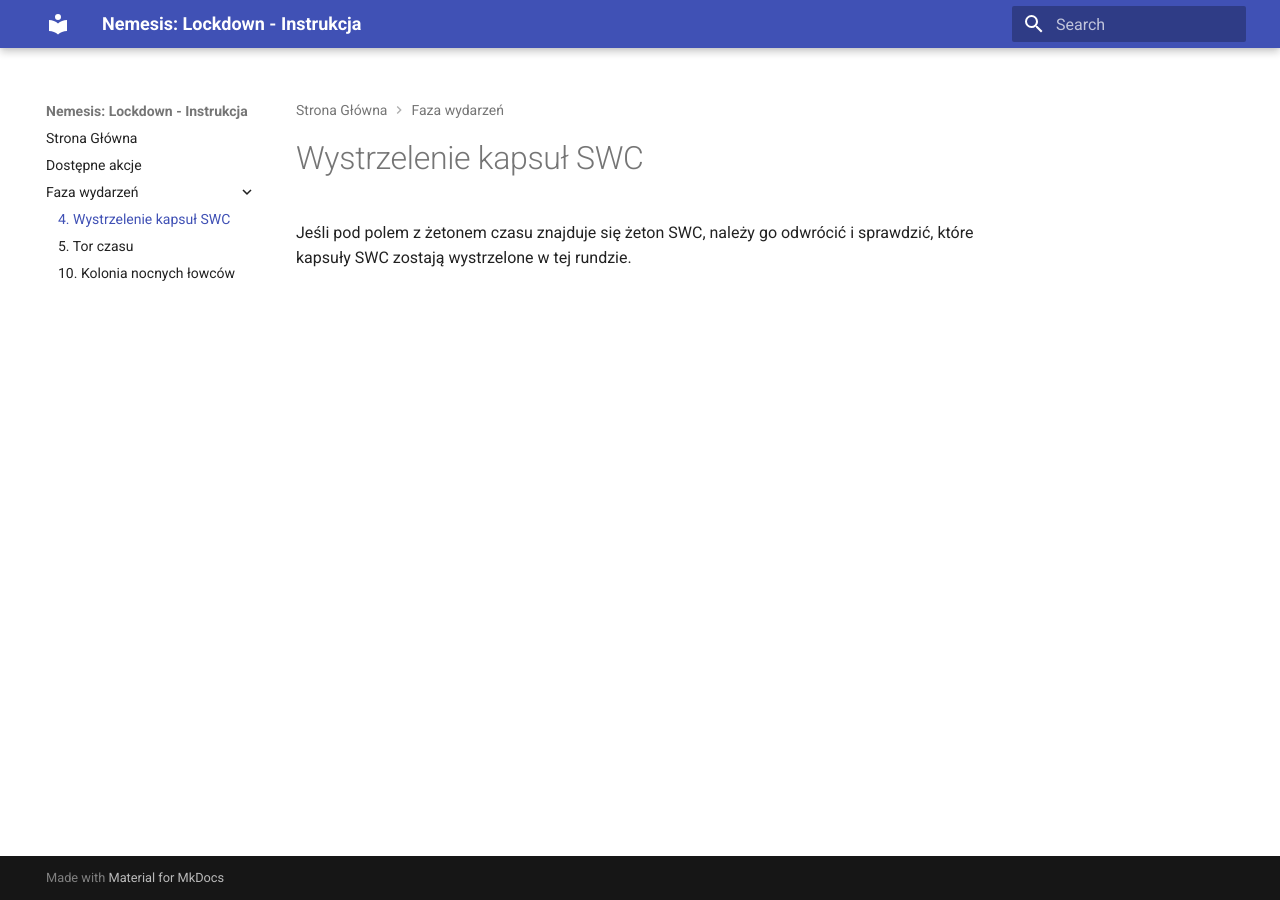
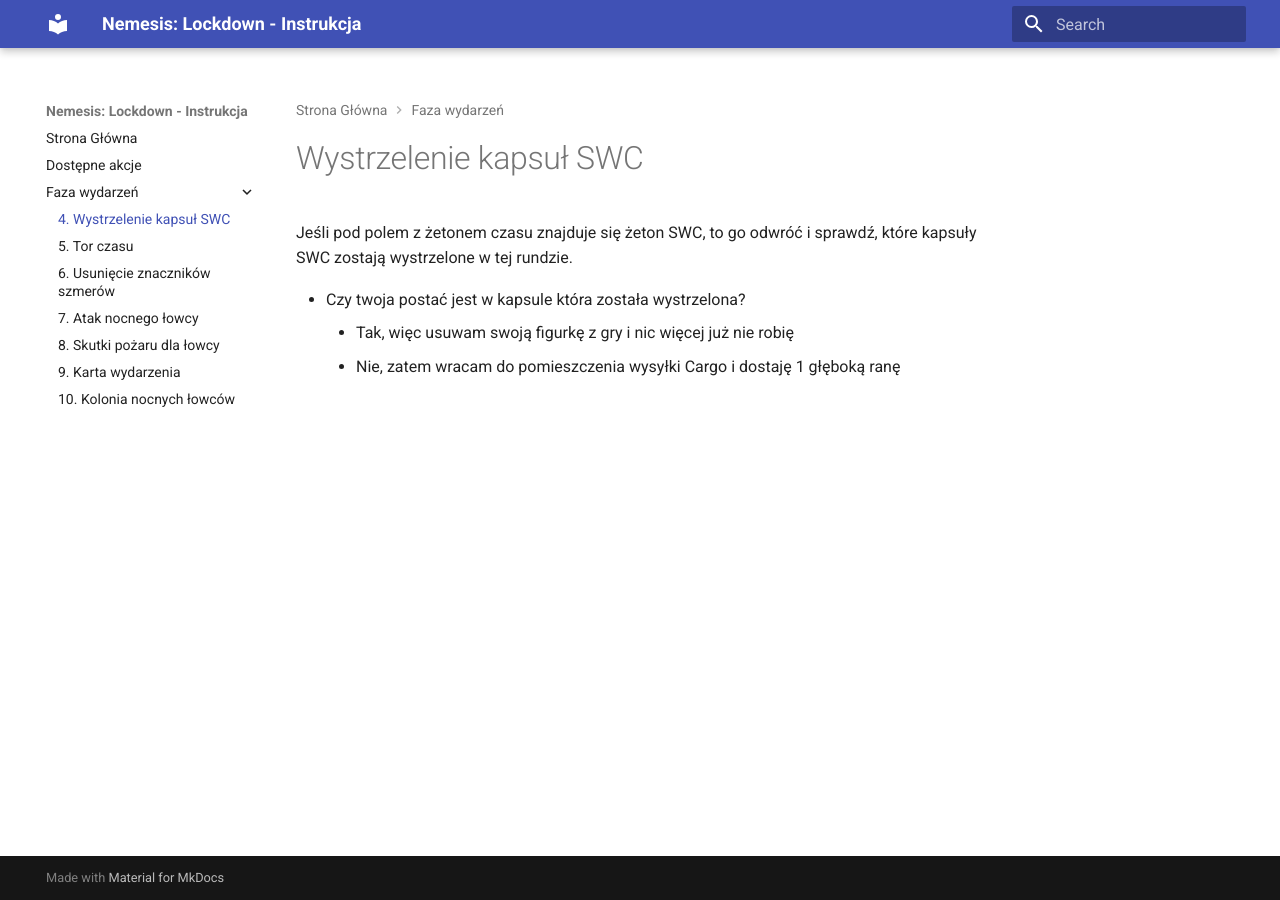
Before and after one commit to mateusz-nalepa/nemesis-lockdown-instruction, an MkDocs documentation site: the page built from docs/podstawowa-wersja/faza-wydarzen/wystrzelenie-kapsul-swc/wystrzelenie-kapsul-swc.md, in a window 1280 px wide. Built offline with MkDocs 1.6.1 and Material for MkDocs 9.7.7, drawn with Linux system fonts in a browser that asks for light colours.

Commit message:
karta wydarzenia

```diff
--- a/docs/podstawowa-wersja/faza-wydarzen/wystrzelenie-kapsul-swc/wystrzelenie-kapsul-swc.md
+++ b/docs/podstawowa-wersja/faza-wydarzen/wystrzelenie-kapsul-swc/wystrzelenie-kapsul-swc.md
@@ -1,3 +1,9 @@
 # Wystrzelenie kapsuł SWC
 
-Jeśli pod polem z żetonem czasu znajduje się żeton SWC, należy go odwrócić i sprawdzić, które kapsuły SWC zostają wystrzelone w tej rundzie.
+Jeśli pod polem z żetonem czasu znajduje się żeton SWC, to go odwróć i sprawdź, które kapsuły SWC zostają wystrzelone w tej rundzie.
+
+- Czy twoja postać jest w kapsule która została wystrzelona?
+    - Tak, więc usuwam swoją figurkę z gry i nic więcej już nie robię
+    - Nie, zatem  wracam do pomieszczenia wysyłki Cargo i dostaję 1 głęboką ranę
+
+[//]: # (    - TODO: co w sytuacji jak już mam dużo głębokich ran??)
--- a/mkdocs.yml
+++ b/mkdocs.yml
@@ -20,4 +20,8 @@
   - Faza wydarzeń:
     - 4. Wystrzelenie kapsuł SWC: podstawowa-wersja/faza-wydarzen/wystrzelenie-kapsul-swc/wystrzelenie-kapsul-swc.md
     - 5. Tor czasu: podstawowa-wersja/faza-wydarzen/tor-czasu/tor-czasu.md
+    - 6. Usunięcie znaczników szmerów: podstawowa-wersja/faza-wydarzen/usuniecie-znacznikow-szmerow/usuniecie-znacznikow-szmerow.md
+    - 7. Atak nocnego łowcy: podstawowa-wersja/faza-wydarzen/atak-nocnego-lowcy/atak-nocnego-lowcy.md
+    - 8. Skutki pożaru dla łowcy: podstawowa-wersja/faza-wydarzen/skutki-pozaru-dla-lowcy/skutki-pozaru-dla-lowcy.md
+    - 9. Karta wydarzenia: podstawowa-wersja/faza-wydarzen/karta-wydarzenia/karta-wydarzenia.md
     - 10. Kolonia nocnych łowców: podstawowa-wersja/faza-wydarzen/kolonia-nocnych-lowcow/kolonia-nocnych-lowcow.md
```
Also changed, not shown: docs/podstawowa-wersja/faza-wydarzen/atak-nocnego-lowcy/atak-nocnego-lowcy.md (added, +6 -0 lines), docs/podstawowa-wersja/faza-wydarzen/karta-wydarzenia/karta-wydarzenia.md (added, +27 -0 lines), docs/podstawowa-wersja/faza-wydarzen/skutki-pozaru-dla-lowcy/skutki-pozaru-dla-lowcy.md (added, +5 -0 lines), docs/podstawowa-wersja/faza-wydarzen/usuniecie-znacznikow-szmerow/usuniecie-znacznikow-szmerow.md (added, +8 -0 lines), docs/podstawowa-wersja/faza-wydarzen/karta-wydarzenia/efekt-w-ciemnosci.png (added), docs/podstawowa-wersja/faza-wydarzen/karta-wydarzenia/karta-wydarzenia.png (added).
